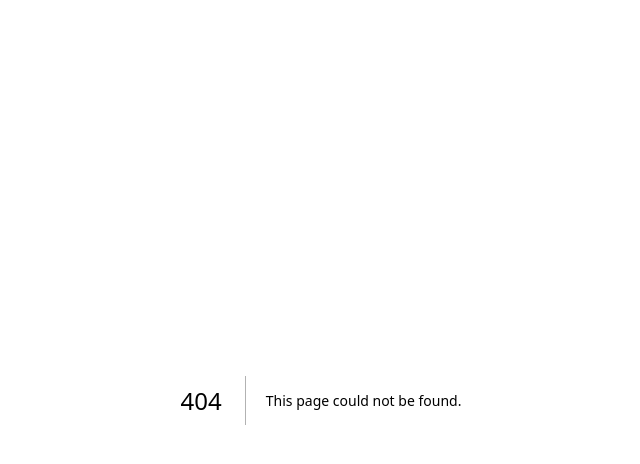
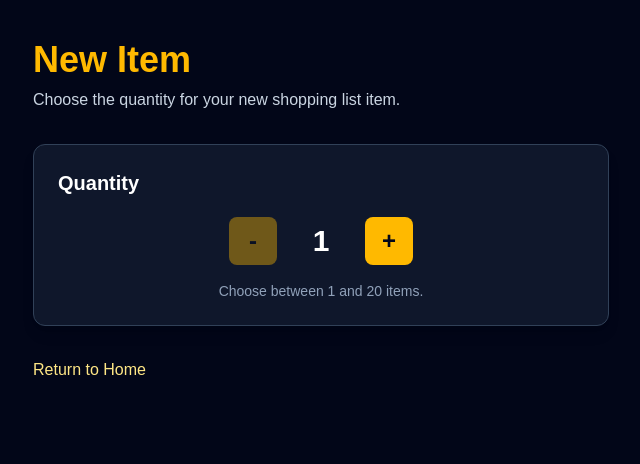
Before and after one commit to CodyLeblanc13/cprg306-assignments, a Next.js app: page /week-4 in a window 1280 px wide. Before the commit this address had no page. Shown: the top 464 px of the page, without its empty margins (319-959 px from the left). Built offline with nearby package versions, Linux system fonts and the light colour scheme.

Commit message:
week 4 assignment - phuc le

```diff
--- a/app/page.js
+++ b/app/page.js
@@ -13,6 +13,9 @@ export default function Page() {
       <Link href="/week-3" className="hover:text-amber-400">
         Week 3 Assignment
       </Link>
+      <br />
+
+      <Link href="/week-4" className="hover:text-amber-400">Week 4 Assignment</Link>
     </main>
   );
 }
--- a/app/week-3/item-list.js
+++ b/app/week-3/item-list.js
@@ -74,19 +74,67 @@ export default function ItemList() {
   };
 
   return (
-    <ul>
-      <Item item={item1} />
-      <Item item={item2} />
-      <Item item={item3} />
-      <Item item={item4} />
-      <Item item={item5} />
-      <Item item={item6} />
-      <Item item={item7} />
-      <Item item={item8} />
-      <Item item={item9} />
-      <Item item={item10} />
-      <Item item={item11} />
-      <Item item={item12} />
+    <ul className="mt-6 space-y-3">
+      <Item
+        name={item1.name}
+        quantity={item1.quantity}
+        category={item1.category}
+      />
+      <Item
+        name={item2.name}
+        quantity={item2.quantity}
+        category={item2.category}
+      />
+      <Item
+        name={item3.name}
+        quantity={item3.quantity}
+        category={item3.category}
+      />
+      <Item
+        name={item4.name}
+        quantity={item4.quantity}
+        category={item4.category}
+      />
+      <Item
+        name={item5.name}
+        quantity={item5.quantity}
+        category={item5.category}
+      />
+      <Item
+        name={item6.name}
+        quantity={item6.quantity}
+        category={item6.category}
+      />
+      <Item
+        name={item7.name}
+        quantity={item7.quantity}
+        category={item7.category}
+      />
+      <Item
+        name={item8.name}
+        quantity={item8.quantity}
+        category={item8.category}
+      />
+      <Item
+        name={item9.name}
+        quantity={item9.quantity}
+        category={item9.category}
+      />
+      <Item
+        name={item10.name}
+        quantity={item10.quantity}
+        category={item10.category}
+      />
+      <Item
+        name={item11.name}
+        quantity={item11.quantity}
+        category={item11.category}
+      />
+      <Item
+        name={item12.name}
+        quantity={item12.quantity}
+        category={item12.category}
+      />
     </ul>
   );
 }
--- a/app/week-3/item.js
+++ b/app/week-3/item.js
@@ -1,5 +1,5 @@
-export default function Item({ item }) {
-  const { name, quantity, category} = item;
+export default function Item({ name, quantity, category }) {
+
   return (
     <li className="p-3 pr-25 m-2 bg-slate-800 text-white rounded">
       <h2 className="font-bold text-2xl">{name}</h2>
--- a/app/week-3/page.js
+++ b/app/week-3/page.js
@@ -1,16 +1,16 @@
 import ItemList from "./item-list"
-import BackHome from "../backhome";
 
-export const metadata = {
-  title: "Shopping List",
+ export const metadata = {
+  title: "Shopping List"
 };
 
 export default function Page() {
   return (
-    <main className="bg-slate-950 p-6 flex flex-col items-center">
-      <h1  className="text-amber-500 text-4xl font-bold">Shopping List</h1>
-      <ItemList />
-      <BackHome />
+    <main className="min-h-screen bg-slate-950 px-6 py-10">
+      <div className="mx-auto max-w-xl">
+        <h1 className="text-4xl font-bold text-amber-400">Shopping List</h1>
+        <ItemList />
+      </div>
     </main>
-  );
-}
+  )
+ }
--- /dev/null
+++ b/app/week-4/new-item.js
@@ -0,0 +1,35 @@
+'use client';
+
+import { useState } from "react";
+
+export default function NewItem() {
+    const [quantity, setQuantity] = useState(1);
+
+    function increment() {
+        setQuantity((currentQuantity) =>
+            Math.min(currentQuantity + 1, 20));
+    }
+
+    function decrement() {
+        setQuantity((currentQuantity) =>
+            Math.max(currentQuantity - 1, 1));
+    }
+
+    return (
+        <section className="mt-8 rounded-xl border border-slate-700 bg-slate-900 p-6 shadow-lg">
+            <h2 className="text-xl font-semibold text-white">Quantity</h2>
+            <div className="mt-5 flex items-center justify-center gap-5">
+                <button type="button" onClick={decrement} disabled={quantity === 1}
+                        aria-label="Decrease quantity"
+                        className="flex h-12 w-12 items-center justify-center rounded-lg bg-amber-400 text-2xl font-bold text-slate-950 transition hover:bg-amber-300 disabled:cursor-not-allowed disabled:opacity-40">
+                            -</button>
+                <span className="min-w-12 text-center text-3xl font-bold" aria-live="polite">{quantity}</span>
+                <button type="button" onClick={increment} disabled={quantity === 20}
+                        aria-label="Increase quantity"
+                        className="flex h-12 w-12 items-center justify-center rounded-lg bg-amber-400 text-2xl font-bold text-slate-950 transition hover:bg-amber-300 disabled:cursor-not-allowed disabled:opacity-40">
+                            +</button>
+            </div>
+            <p className="mt-4 text-center text-sm text-slate-400">Choose between 1 and 20 items.</p>
+        </section>
+    )
+}
--- /dev/null
+++ b/app/week-4/page.js
@@ -0,0 +1,23 @@
+import BackHome from "../backhome";
+import NewItem from "./new-item";
+
+export const metadata = {
+    title: 'New Shopping List Item'
+}
+
+export default function Page() {
+    return (
+        <main className="min-h-screen bg-slate-950 px-4 py-10 text-white">
+            <div className="mx-auto w-full max-w-xl">
+                <h1 className="text-4xl font-bold text-amber-400">New Item</h1>
+                <p className="mt-2 text-slate-300">Choose the quantity for your new shopping list item.</p>
+
+                <NewItem />
+
+                <div className="mt-8">
+                    <BackHome />
+                </div>
+            </div>
+        </main>
+    )
+}
```
